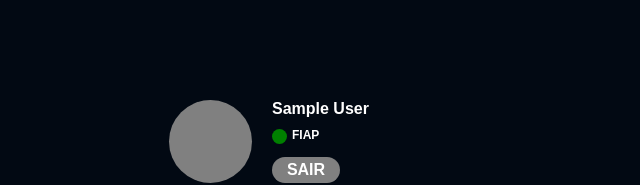
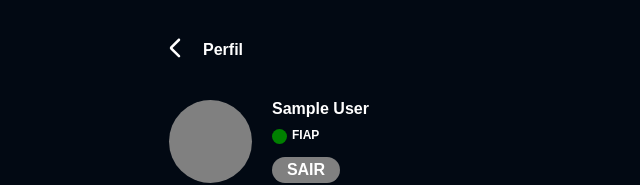
Before and after one commit to JoaoGabrielVianna/rede-social-teste, a React (Vite) app: page /home in a window 1280 px wide. Shown: the top 185 px of the page, without its empty margins (311-951 px from the left). Built offline with nearby package versions, Linux system fonts and the light colour scheme; no server answers; sample sign-in values are in the browser's storage.

Commit message:
first commit

```diff
--- a/src/components/Custom-Header/CustomHeader.css
+++ b/src/components/Custom-Header/CustomHeader.css
@@ -1,5 +1,8 @@
 #main-CustomHeader{
     width: 100%;
     height: 100px;
-
+    display: flex;
+    align-items: center;
+    justify-content: flex-start;
+    gap: 10px;
 }
--- a/src/components/Custom-Header/CustomHeader.jsx
+++ b/src/components/Custom-Header/CustomHeader.jsx
@@ -1,10 +1,12 @@
+import { GoBackPage } from '../GoBack-Button/GoBackButton'
 import './CustomHeader.css'
 
-export default function CustomHeader() {
+export default function CustomHeader({text = ''}) {
     return (
         <>
             <main id="main-CustomHeader">
-
+                <div><GoBackPage/></div>
+                <div><h1>{text}</h1></div>
             </main>
         </>
     )
--- a/src/components/GoBack-Button/GoBackButton.css
+++ b/src/components/GoBack-Button/GoBackButton.css
@@ -1,7 +1,12 @@
-#main-GoBackButton{
+#main-GoBackButton-1{
     width: 30px;
     height: 30px;
     position: fixed;
     top: 20px;
     left: 20px;
 }
+
+#main-GoBackButton-2{
+    width: 30px;
+    height: 30px;
+}
--- a/src/components/GoBack-Button/GoBackButton.jsx
+++ b/src/components/GoBack-Button/GoBackButton.jsx
@@ -1,10 +1,19 @@
 import './GoBackButton.css'
 import { Link } from "react-router-dom"
-import icon_arrow_back from '../../assets/svgs/icon-arrow-back.svg'
+import icon_arrow_back_1 from '../../assets/svgs/icon-arrow-back-1.svg'
+import icon_arrow_back_2 from '../../assets/svgs/icon-arrow-back-2.svg'
 export default function GoBackButton({ local, onClick }) {
     return (
         <>
-            <Link id='main-GoBackButton' to={local ? local : '#'} onClick={onClick}><img src={icon_arrow_back} alt="" /></Link>
+            <Link id='main-GoBackButton-1' to={local ? local : '#'} onClick={onClick}><img src={icon_arrow_back_1} alt="" /></Link>
         </>
     )
 }
+
+export function GoBackPage({ local, onClick }) {
+    return (
+        <>
+            <Link id='main-GoBackButton-2' to={local ? local : '#'} onClick={onClick}><img src={icon_arrow_back_2} alt="" /></Link>
+        </>
+    )
+}
--- a/src/routes/Home-screen/Home.css
+++ b/src/routes/Home-screen/Home.css
@@ -1,6 +1,5 @@
 /* Estilos para o contêiner principal */
 #main-home {
-    width: 100vh;
     height: 100vh;
     position: relative;
     display: flex;
--- a/src/routes/Home-screen/Home.jsx
+++ b/src/routes/Home-screen/Home.jsx
@@ -20,7 +20,7 @@ export default function HomePage() {
         <>
 
             <main id="main-home">
-                <CustomHeader/>
+                <CustomHeader text='Perfil'/>
                 <header className="header">
                     <section>
                         <div className="icon" style={{backgroundImage: `url(${user.photoURL ? user.photoURL : perfil_anonimo})`}}/>
--- a/src/routes/Register-screen/Register.jsx
+++ b/src/routes/Register-screen/Register.jsx
@@ -141,7 +141,7 @@ export default function RegisterPage() {
                         <span className='span-layer-3'>
                             <GoBackButton onClick={returnButton} />
                             <span>
-                                <CustomInput placehover='Senha' onChange={InputPassword} />
+                                <CustomInput placehover='Senha' onChange={InputPassword} type='password' />
                             </span>
                             <span>
                                 <CustomButtonPink text={'Avançar'} onClick={continueButton} ativo desativado={buttonOpacity} />
@@ -151,7 +151,7 @@ export default function RegisterPage() {
                         <span className='span-layer-4'>
                             <GoBackButton onClick={returnButton} />
                             <span>
-                                <CustomInput placehover='Email' onChange={InputEmail} />
+                                <CustomInput placehover='Email' onChange={InputEmail} type='email' />
                             </span>
                             <span>
                                 <CustomButtonPink text={'Avançar'} onClick={continueButton} ativo desativado={buttonOpacity} />
```
Also changed, not shown: src/assets/svgs/icon-arrow-back-1.svg (renamed from src/assets/svgs/icon-arrow-back.svg), src/assets/svgs/icon-arrow-back-2.svg (added).
